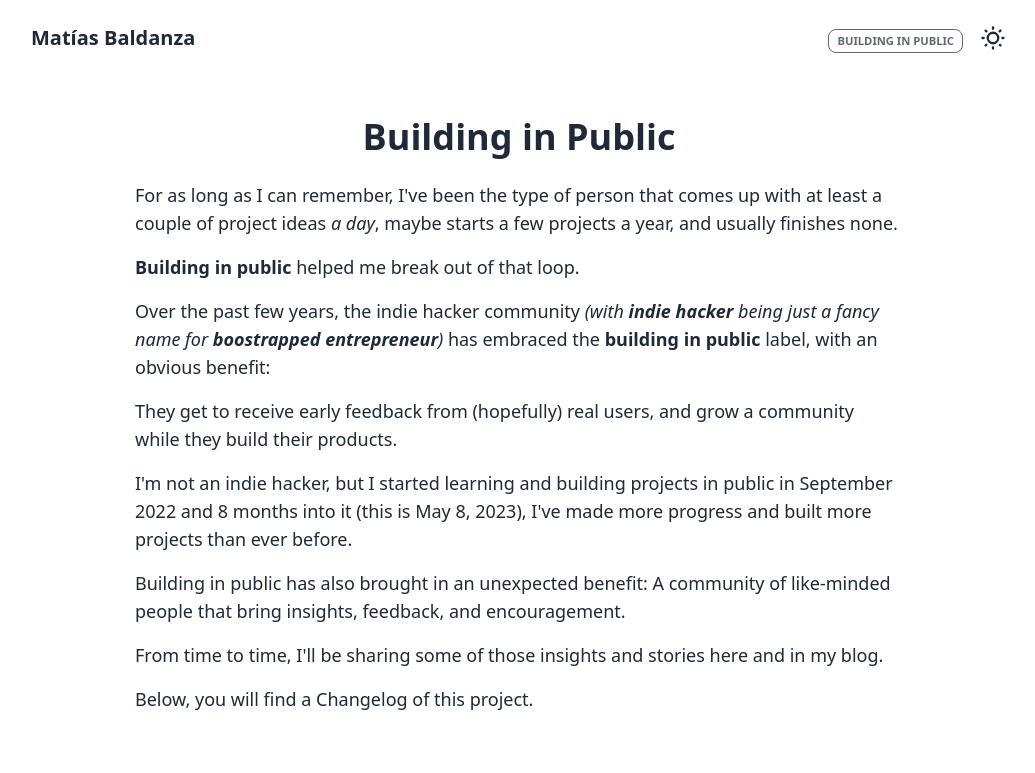
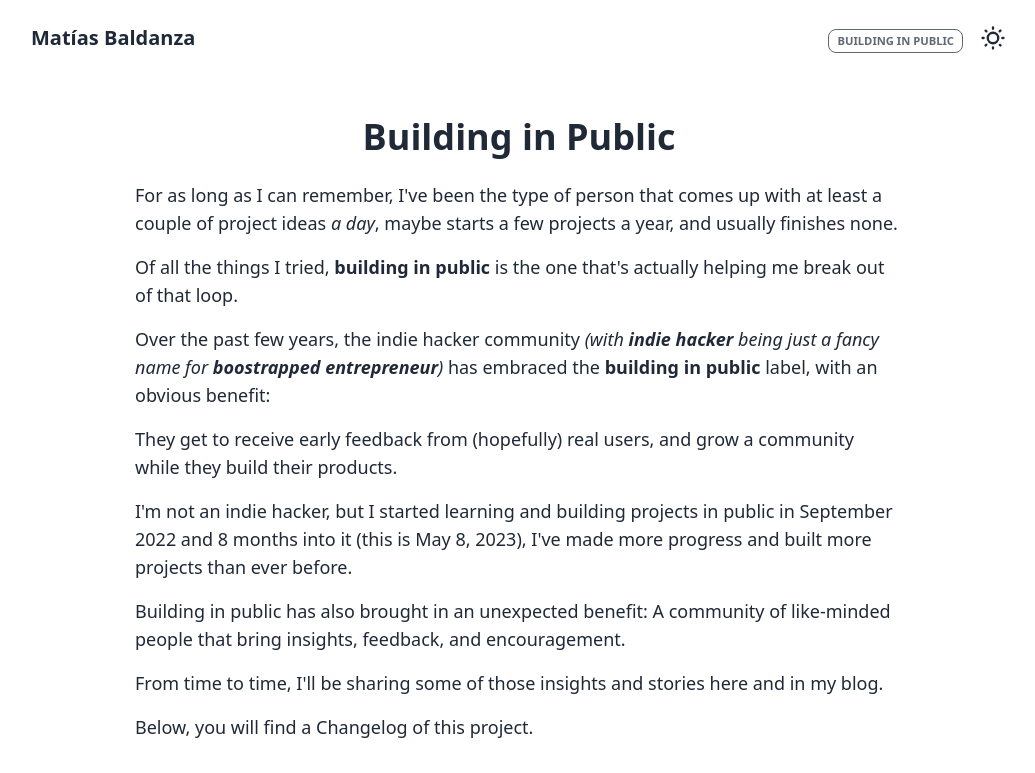
Before and after one commit to matiasbaldanza/matiasbaldanza_dev, a Next.js app: page /building-in-public in a window 1280 px wide. Shown: the top 773 px of the page, without its empty margins (121-1156 px from the left). Built offline with nearby package versions, Linux system fonts and the light colour scheme.

Commit message:
content update

```diff
--- a/src/pages/building-in-public.js
+++ b/src/pages/building-in-public.js
@@ -12,7 +12,7 @@ export default function Home ({ articlesData }) {
       </header>
       <section className='mb-10 [&>*]:mb-4' id='why'>
         <p>For as long as I can remember, I've been the type of person that comes up with at least a couple of project ideas <em>a day</em>, maybe starts a few projects a year, and usually finishes none.</p>
-        <p><strong>Building in public</strong> helped me break out of that loop.</p>
+        <p>Of all the things I tried, <strong>building in public</strong> is the one that's actually helping me break out of that loop.</p>
         <p>Over the past few years, the indie hacker community <em>(with <strong>indie hacker</strong> being just a fancy name for <strong> boostrapped entrepreneur</strong>)</em> has embraced the <strong>building in public</strong> label, with an obvious benefit: </p>
         <p>They get to receive early feedback from (hopefully) real users, and grow a community while they build their products.</p>
         <p>I'm not an indie hacker, but I started learning and building projects in public in September 2022 and 8 months into it (this is May 8, 2023), I've made more progress and built more projects than ever before.</p>
```
